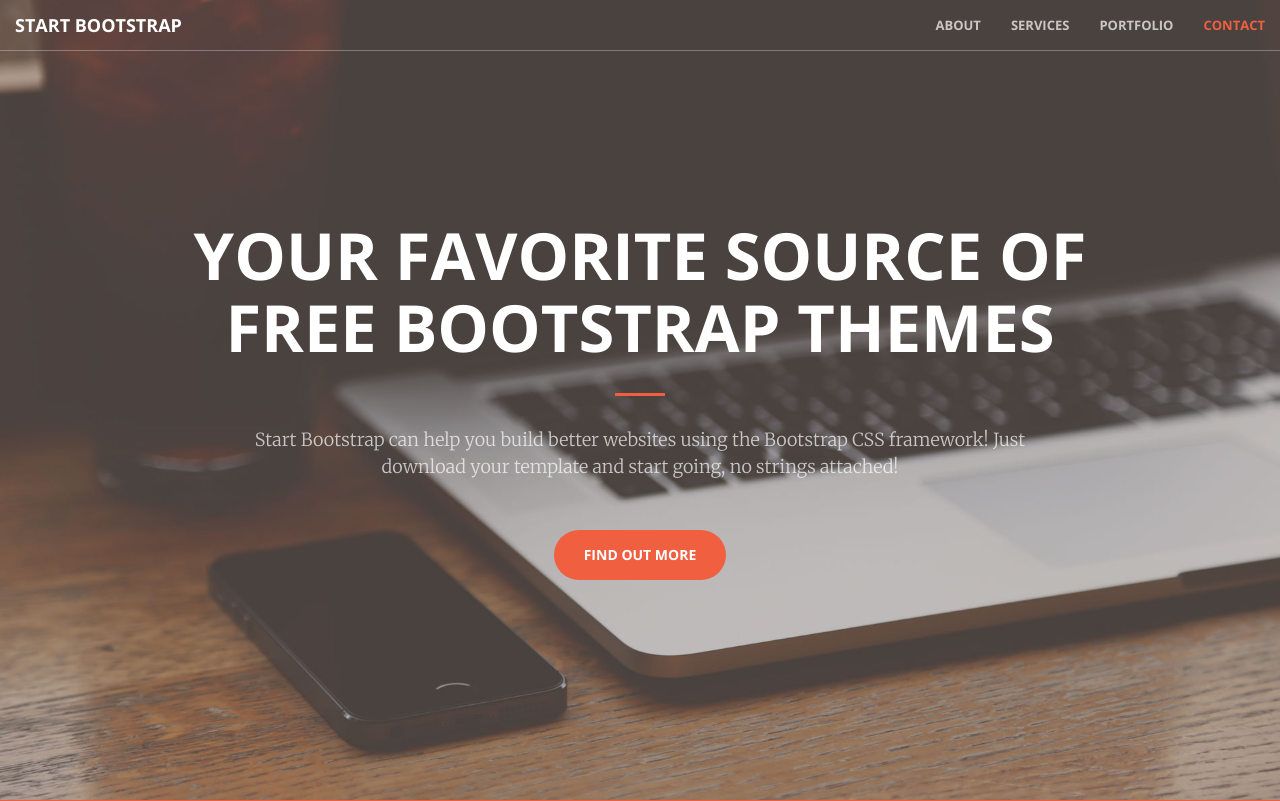
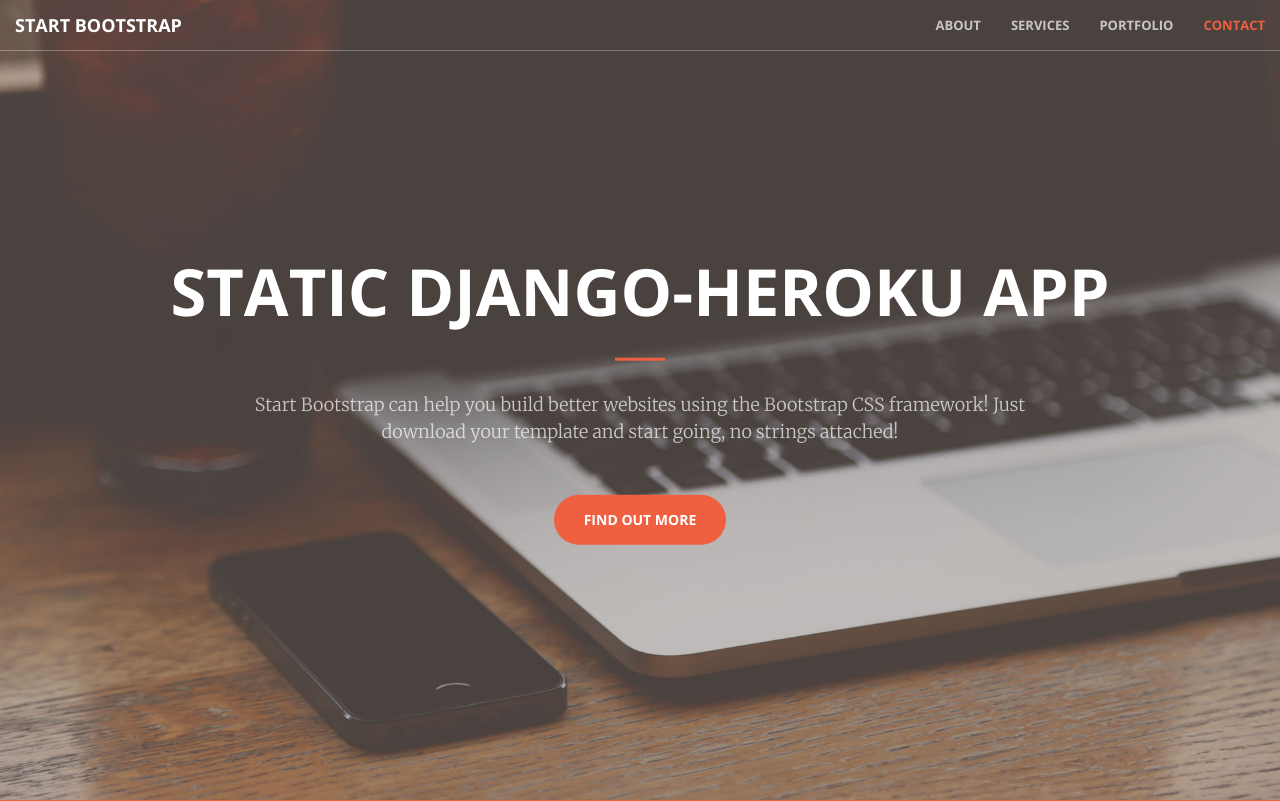
Before and after one commit to GiuseppeJoeT/static_django_heroku, a Django app: page / in a window 1280 px wide. Shown: the top 801 px of the page. Run offline with Django 3.2, Linux system fonts and the light colour scheme; some libraries are stand-ins or nearby versions.

Commit message:
Updated index.html

```diff
--- a/templates/index.html
+++ b/templates/index.html
@@ -78,7 +78,7 @@
 <header>
     <div class="header-content">
         <div class="header-content-inner">
-            <h1>Your Favorite Source of Free Bootstrap Themes</h1>
+            <h1>Static Django-Heroku App</h1>
             <hr>
             <p>Start Bootstrap can help you build better websites using the Bootstrap CSS framework! Just download your
                 template and start going, no strings attached!</p>
```
